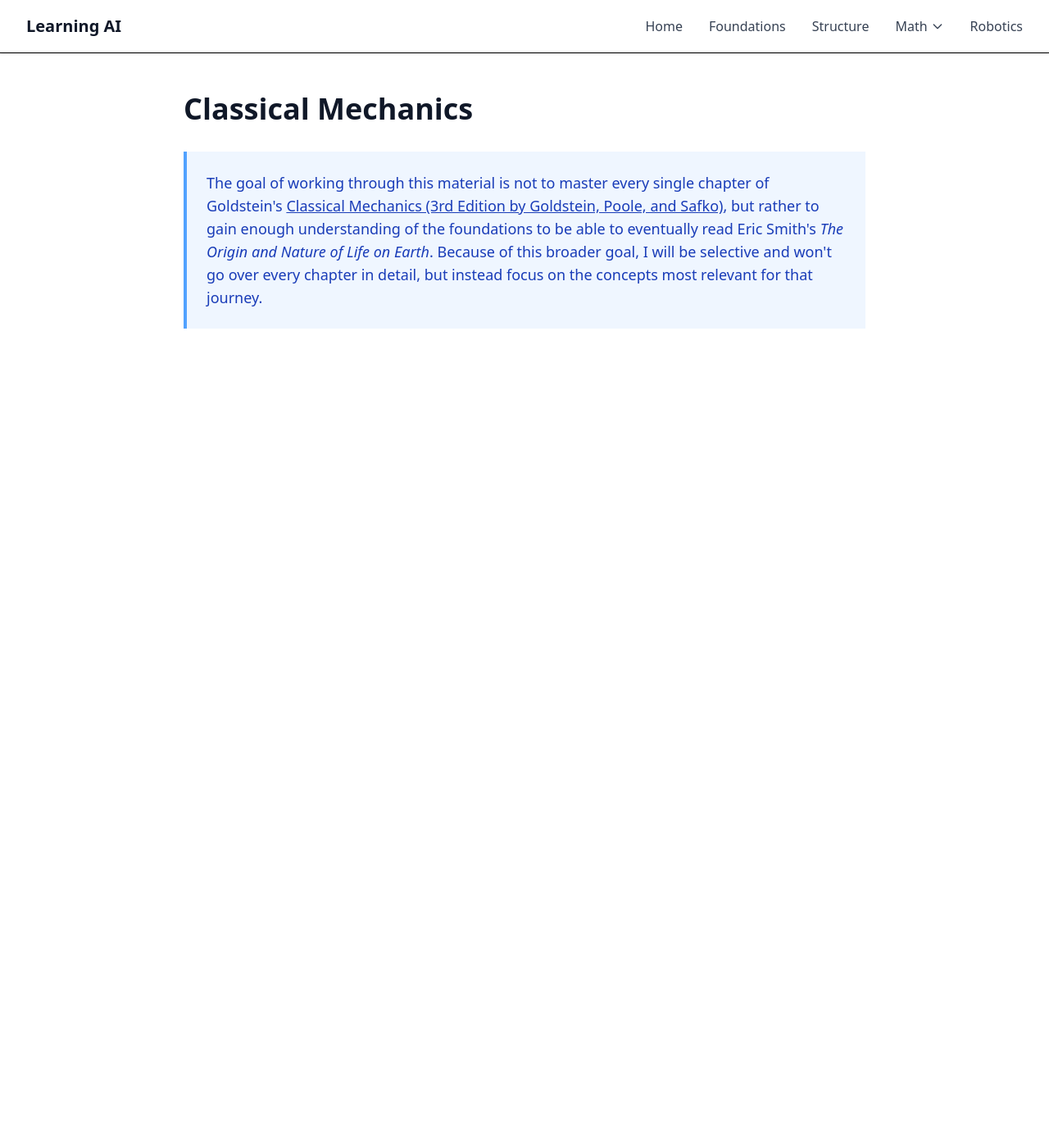
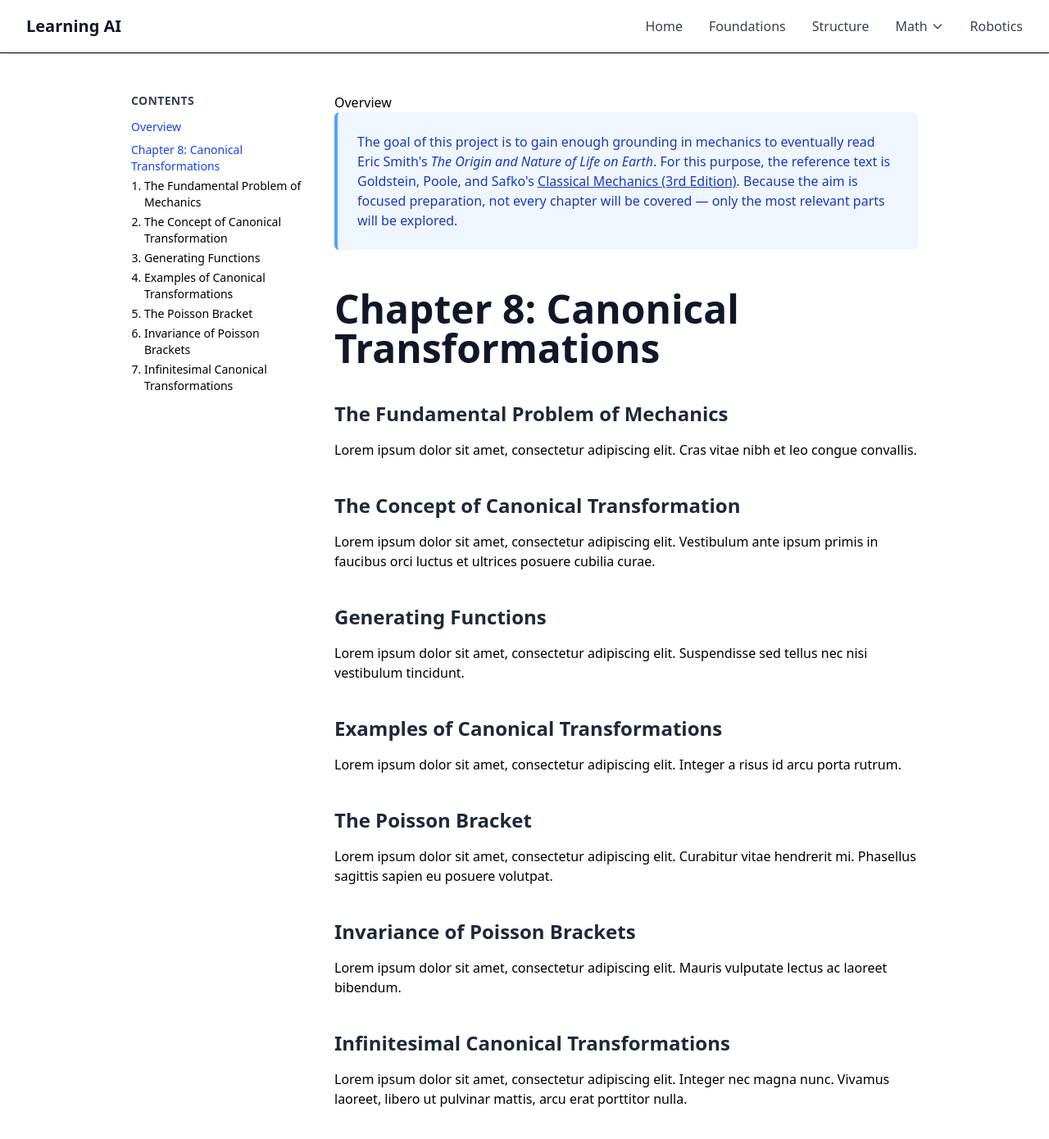
Before and after one commit to WilliamGiammona/learning-ai, a Next.js app: page /math/classical-mechanics in a window 1280 px wide. Shown: the top 1390 px of the page at 82% size. Before the commit the page ends 800 px from the top, so only its background shows below. Built offline with nearby package versions, Linux system fonts and the light colour scheme.

Commit message:
chapter 8 structure

```diff
--- a/app/math/classical-mechanics/page.tsx
+++ b/app/math/classical-mechanics/page.tsx
@@ -2,34 +2,175 @@ import React from "react";
 
 const page = () => {
   return (
-    <div className="max-w-4xl mx-auto px-4 sm:px-6 lg:px-8 py-12">
-      <div className="prose prose-lg max-w-none">
-        <h1 className="text-4xl font-bold text-gray-900 mb-8">
-          Classical Mechanics
-        </h1>
+    <section className="max-w-5xl mx-auto px-4 sm:px-6 lg:px-8 py-12">
+      {/* Main layout: TOC + Content */}
+      <section className="grid grid-cols-1 md:grid-cols-12 gap-8">
+        {/* TOC */}
+        <aside className="hidden md:block md:col-span-3">
+          <nav aria-label="Table of contents" className="sticky top-24">
+            <h2 className="text-sm font-semibold tracking-wide text-gray-700 uppercase">
+              Contents
+            </h2>
+            <ol className="mt-3 space-y-2 text-sm">
+              <li>
+                <a href="#overview" className="text-blue-700 hover:underline">
+                  Overview
+                </a>
+              </li>
+              <li>
+                <a href="#chapter-8" className="text-blue-700 hover:underline">
+                  Chapter 8: Canonical Transformations
+                </a>
+                <ol className="ml-4 mt-1 space-y-1 list-decimal">
+                  <li>
+                    <a href="#sec-1" className="hover:underline">
+                      The Fundamental Problem of Mechanics
+                    </a>
+                  </li>
+                  <li>
+                    <a href="#sec-2" className="hover:underline">
+                      The Concept of Canonical Transformation
+                    </a>
+                  </li>
+                  <li>
+                    <a href="#sec-3" className="hover:underline">
+                      Generating Functions
+                    </a>
+                  </li>
+                  <li>
+                    <a href="#sec-4" className="hover:underline">
+                      Examples of Canonical Transformations
+                    </a>
+                  </li>
+                  <li>
+                    <a href="#sec-5" className="hover:underline">
+                      The Poisson Bracket
+                    </a>
+                  </li>
+                  <li>
+                    <a href="#sec-6" className="hover:underline">
+                      Invariance of Poisson Brackets
+                    </a>
+                  </li>
+                  <li>
+                    <a href="#sec-7" className="hover:underline">
+                      Infinitesimal Canonical Transformations
+                    </a>
+                  </li>
+                </ol>
+              </li>
+            </ol>
+          </nav>
+        </aside>
 
-        <div className="bg-blue-50 border-l-4 border-blue-400 p-6 mb-8">
-          <p className="text-lg text-blue-800">
-            The goal of working through this material is not to master every
-            single chapter of Goldstein&apos;s{" "}
+        {/* Content */}
+        <section className="md:col-span-9">
+          <article className="prose prose-lg max-w-none space-y-12">
+            {/* Overview */}
+            <section id="overview" className="scroll-mt-24">
+              <h2>Overview</h2>
+              <p className="bg-blue-50 border-l-4 border-blue-400 p-6 rounded-md text-blue-800 not-prose">
+                The goal of this project is to gain enough grounding in
+                mechanics to eventually read Eric Smith&apos;s{" "}
+                <em>The Origin and Nature of Life on Earth</em>. For this
+                purpose, the reference text is Goldstein, Poole, and
+                Safko&apos;s{" "}
                 <a
                   href="https://poincare.matf.bg.ac.rs/~zarkom/Book_Mechanics_Goldstein_Classical_Mechanics_optimized.pdf"
                   target="_blank"
                   rel="noopener noreferrer"
                   className="underline"
                 >
-              Classical Mechanics (3rd Edition by Goldstein, Poole, and Safko)
+                  Classical Mechanics (3rd Edition)
                 </a>
-            , but rather to gain enough understanding of the foundations to be
-            able to eventually read Eric Smith&apos;s{" "}
-            <em>The Origin and Nature of Life on Earth</em>. Because of this
-            broader goal, I will be selective and won&apos;t go over every
-            chapter in detail, but instead focus on the concepts most relevant
-            for that journey.
+                . Because the aim is focused preparation, not every chapter will
+                be covered — only the most relevant parts will be explored.
               </p>
-        </div>
-      </div>
-    </div>
+            </section>
+
+            {/* Chapter 8 */}
+            <section id="chapter-8" className="scroll-mt-24 space-y-10">
+              <h1 className="text-5xl font-extrabold text-gray-900">
+                Chapter 8: Canonical Transformations
+              </h1>
+
+              <section id="sec-1" className="scroll-mt-24 space-y-4">
+                <h2 className="text-2xl font-bold text-gray-800">
+                  The Fundamental Problem of Mechanics
+                </h2>
+                <p>
+                  Lorem ipsum dolor sit amet, consectetur adipiscing elit. Cras
+                  vitae nibh et leo congue convallis.
+                </p>
+              </section>
+
+              <section id="sec-2" className="scroll-mt-24 space-y-4">
+                <h2 className="text-2xl font-bold text-gray-800">
+                  The Concept of Canonical Transformation
+                </h2>
+                <p>
+                  Lorem ipsum dolor sit amet, consectetur adipiscing elit.
+                  Vestibulum ante ipsum primis in faucibus orci luctus et
+                  ultrices posuere cubilia curae.
+                </p>
+              </section>
+
+              <section id="sec-3" className="scroll-mt-24 space-y-4">
+                <h2 className="text-2xl font-bold text-gray-800">
+                  Generating Functions
+                </h2>
+                <p>
+                  Lorem ipsum dolor sit amet, consectetur adipiscing elit.
+                  Suspendisse sed tellus nec nisi vestibulum tincidunt.
+                </p>
+              </section>
+
+              <section id="sec-4" className="scroll-mt-24 space-y-4">
+                <h2 className="text-2xl font-bold text-gray-800">
+                  Examples of Canonical Transformations
+                </h2>
+                <p>
+                  Lorem ipsum dolor sit amet, consectetur adipiscing elit.
+                  Integer a risus id arcu porta rutrum.
+                </p>
+              </section>
+
+              <section id="sec-5" className="scroll-mt-24 space-y-4">
+                <h2 className="text-2xl font-bold text-gray-800">
+                  The Poisson Bracket
+                </h2>
+                <p>
+                  Lorem ipsum dolor sit amet, consectetur adipiscing elit.
+                  Curabitur vitae hendrerit mi. Phasellus sagittis sapien eu
+                  posuere volutpat.
+                </p>
+              </section>
+
+              <section id="sec-6" className="scroll-mt-24 space-y-4">
+                <h2 className="text-2xl font-bold text-gray-800">
+                  Invariance of Poisson Brackets
+                </h2>
+                <p>
+                  Lorem ipsum dolor sit amet, consectetur adipiscing elit.
+                  Mauris vulputate lectus ac laoreet bibendum.
+                </p>
+              </section>
+
+              <section id="sec-7" className="scroll-mt-24 space-y-4">
+                <h2 className="text-2xl font-bold text-gray-800">
+                  Infinitesimal Canonical Transformations
+                </h2>
+                <p>
+                  Lorem ipsum dolor sit amet, consectetur adipiscing elit.
+                  Integer nec magna nunc. Vivamus laoreet, libero ut pulvinar
+                  mattis, arcu erat porttitor nulla.
+                </p>
+              </section>
+            </section>
+          </article>
+        </section>
+      </section>
+    </section>
   );
 };
 
```
Lines whose indentation alone changed are shown as unchanged.
